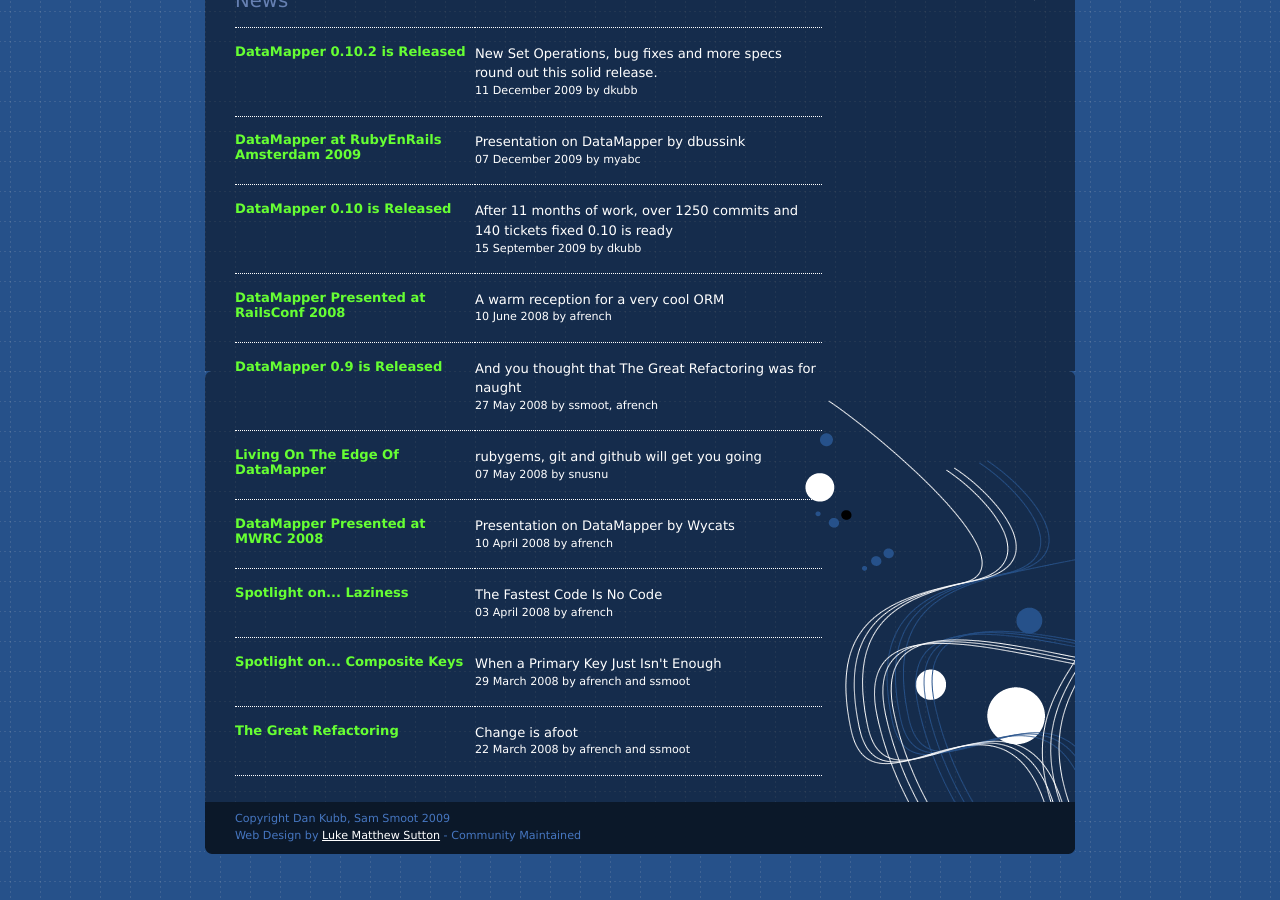
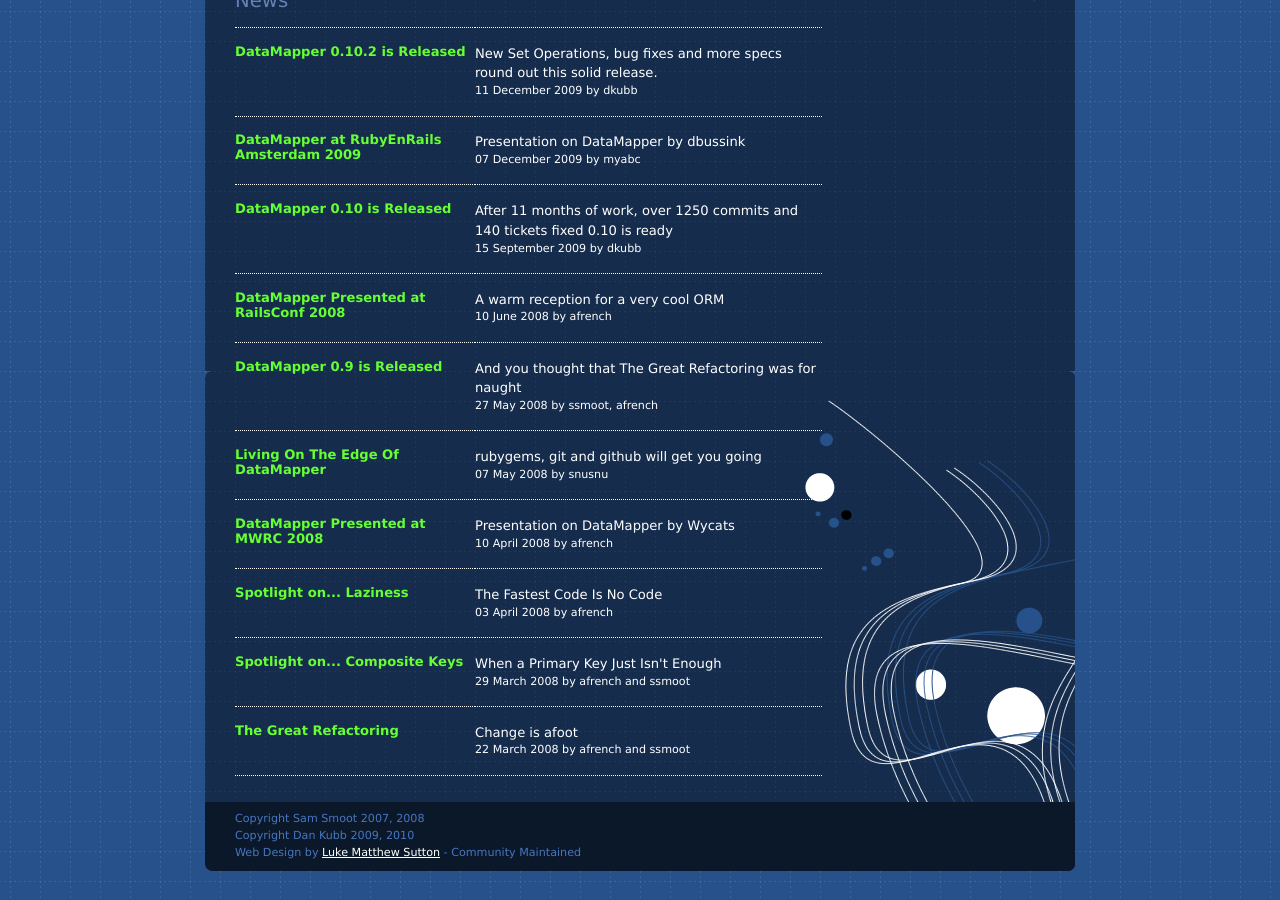
Before and after one commit to datamapper/datamapper.github.com, a Jekyll site: the page built from index.markdown, in a window 1280 px wide and 900 px high, scrolled down 708 px. Built offline with Jekyll 4.4.1, drawn with Linux system fonts in a browser that asks for light colours.

Commit message:
Updated copyright year

```diff
--- a/_layouts/default.html
+++ b/_layouts/default.html
@@ -37,7 +37,8 @@
    {{ content }}
 
       <div id="footer">
-        <p>Copyright Dan Kubb, Sam Smoot 2009</p>
+        <p>Copyright Sam Smoot 2007, 2008</p>
+        <p>Copyright Dan Kubb 2009, 2010</p>
         <p>Web Design by <a href="http://www.mr-eel.com/">Luke Matthew Sutton</a> - Community Maintained</p>
       </div>
     </div>
```
